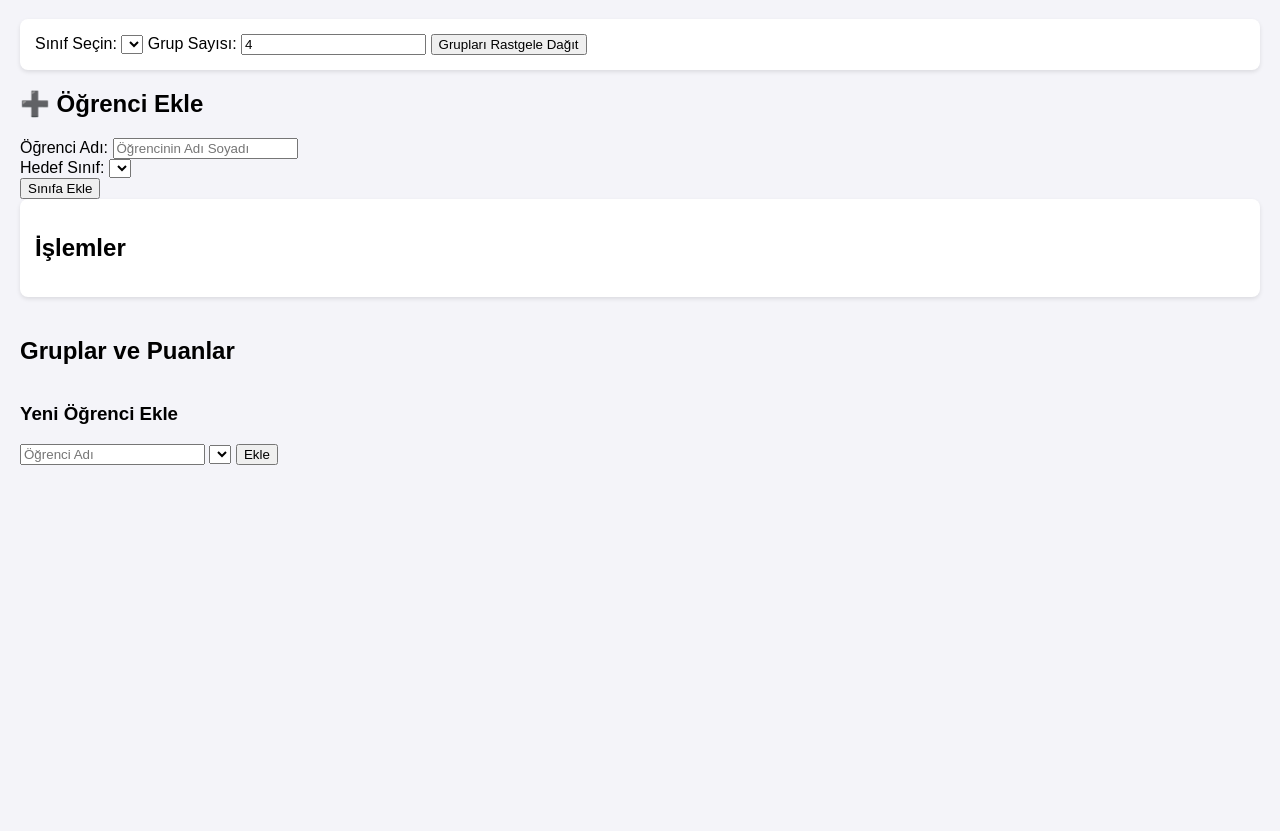
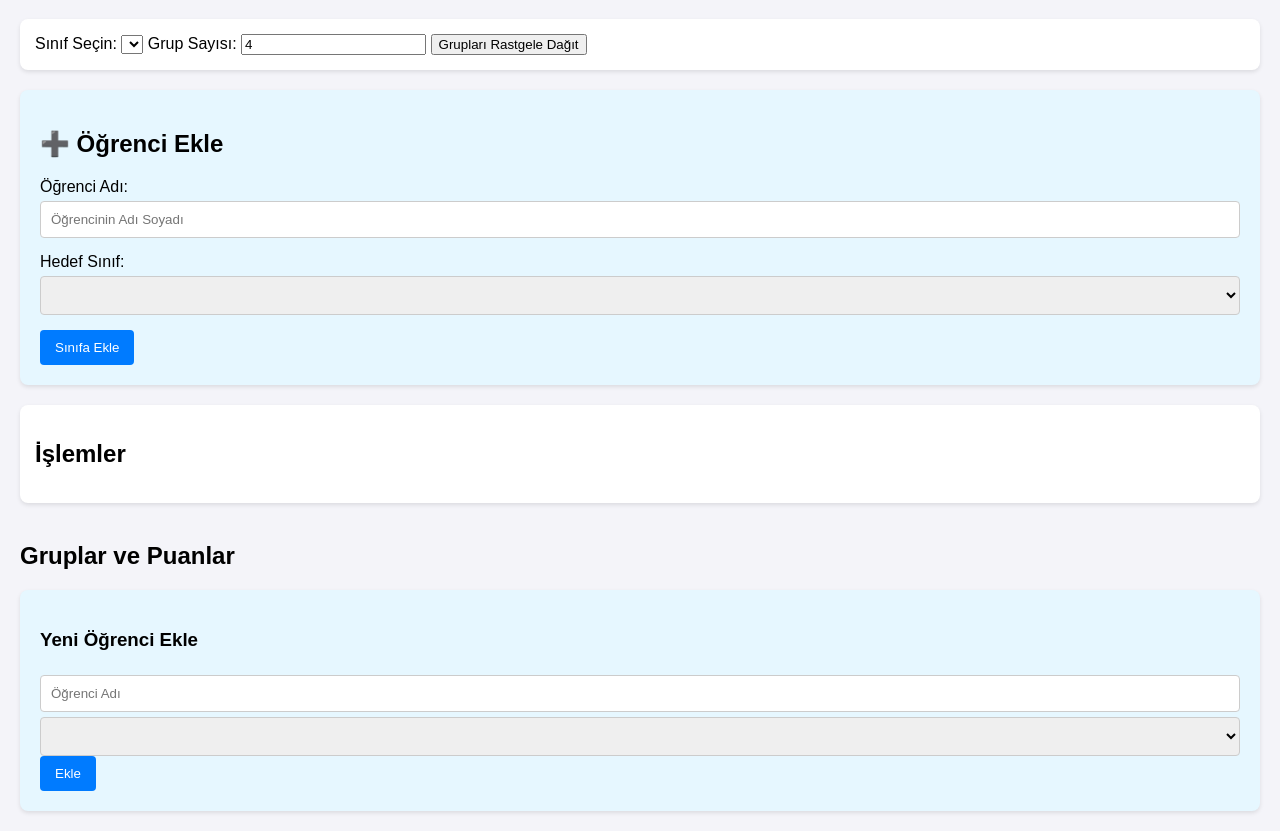
Before and after one commit to herrtutal/datenbankv1, a plain HTML site: page index.html in a window 1280 px wide. Shown: the part 61-892 px from the top of the page. Before the commit the page ends 800 px from the top, so only its background shows below. Drawn offline with Linux system fonts and the light colour scheme.

Commit message:
Update style.css

```diff
--- a/style.css
+++ b/style.css
@@ -45,3 +45,33 @@ body {
     padding: 8px;
     text-align: left;
 }
+#veri-ekleme-alani {
+    background: #e6f7ff; /* Açık mavi arka plan */
+    padding: 20px;
+    border-radius: 8px;
+    margin-bottom: 20px;
+    box-shadow: 0 2px 4px rgba(0,0,0,0.1);
+}
+
+.form-group {
+    margin-bottom: 15px;
+}
+
+#veri-ekleme-alani input[type="text"],
+#veri-ekleme-alani select {
+    width: 100%;
+    padding: 10px;
+    margin-top: 5px;
+    box-sizing: border-box;
+    border: 1px solid #ccc;
+    border-radius: 4px;
+}
+
+#veri-ekleme-alani button {
+    padding: 10px 15px;
+    background-color: #007bff; /* Mavi Buton */
+    color: white;
+    border: none;
+    border-radius: 4px;
+    cursor: pointer;
+}
```
